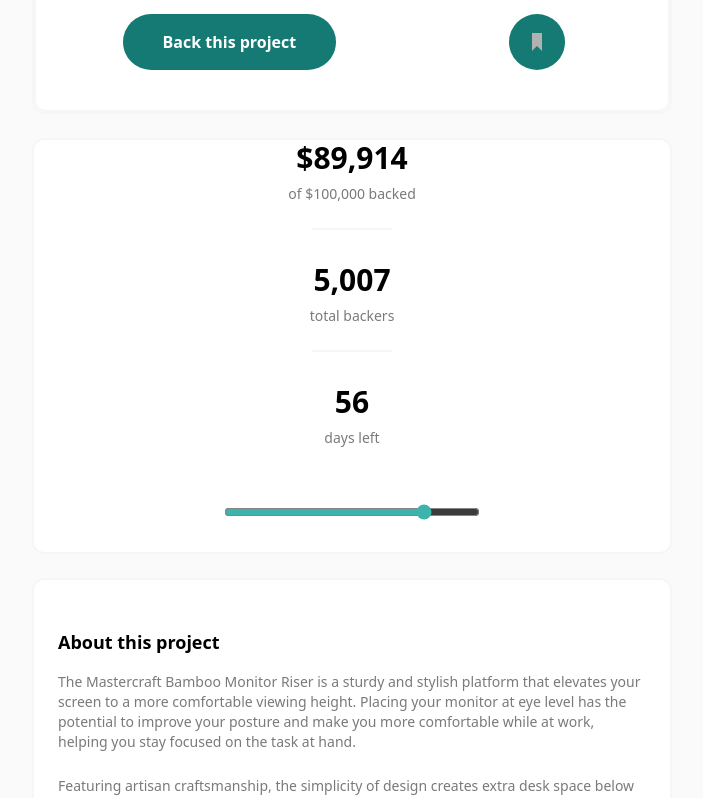
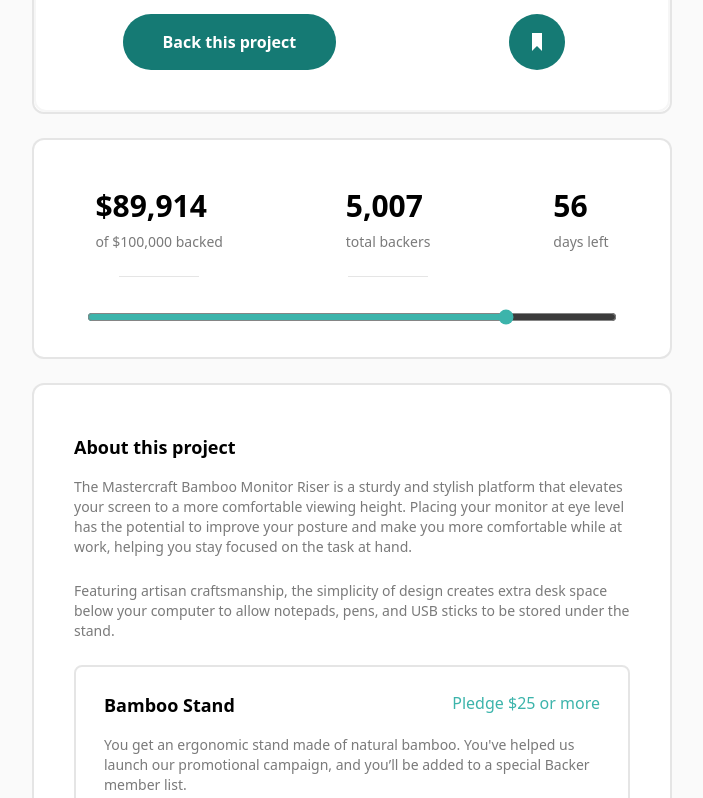
Before and after one commit to JodieAddis/crowdfunding_product_page, a React (Vite) app: page / in a window 1280 px wide. Shown: the part 460-1258 px from the top of the page, without its empty margins (288-991 px from the left). Built offline with nearby package versions, Linux system fonts and the light colour scheme.

Commit message:
Line Component + Storybook

```diff
--- a/public/assets/style/tailwind.css
+++ b/public/assets/style/tailwind.css
@@ -4,10 +4,10 @@
 
 @layer components {
   .section {
-    @apply w-80 rounded-xl border-2 border-solid border-wildSand bg-white lg:w-1/2;
+    @apply w-80 rounded-xl border-2 border-solid border-black border-opacity-10 bg-white lg:w-1/2;
   }
   .subsection {
-    @apply mx-6  rounded-lg border-2 border-solid border-wildSand px-4 py-6;
+    @apply mx-6  rounded-lg border-2 border-solid border-black border-opacity-10 px-4 py-6;
   }
   .desktop-menu {
     @apply flex-row;
@@ -15,7 +15,16 @@
   .mobile-menu {
     @apply flex-col;
   }
-  .menu-itmes {
-    @apply hover:underline, cursor-pointer pb-6;
+  .menu-items {
+    @apply cursor-pointer pb-6 hover:underline;
+  }
+  #bookmark-btn:hover {
+    @apply hover:text-silver;
+    circle {
+      fill: #707070;
+      path {
+        fill: #b1b1b1;
+      }
+    }
   }
 }
--- a/src/components/Button/index.tsx
+++ b/src/components/Button/index.tsx
@@ -1,16 +1,12 @@
-import IconBookMark from "../../icons/IconBookMark";
-
 interface ButtonProps {
-  isIcon?: boolean;
   text: string;
   css: string;
 }
 
-const Component: React.FC<ButtonProps> = ({ isIcon, text, css }) => {
+const Component: React.FC<ButtonProps> = ({ text, css }) => {
   return (
     <div>
       <button className={`flex flex-row rounded-full font-bold ${css}`}>
-        {isIcon && <IconBookMark />}
         <p className={`self-center py-4`}>{text}</p>
       </button>
     </div>
--- /dev/null
+++ b/src/components/ButtonBookMark/index.tsx
@@ -0,0 +1,29 @@
+import { useState } from "react";
+import IconBookMark from "../../icons/IconBookMark";
+
+interface ButtonProps {
+  text: string;
+}
+
+const Component: React.FC<ButtonProps> = ({ text }) => {
+  const [isDisabled, setIsDisabled] = useState<boolean>(false);
+  return (
+    <div>
+      <button
+        className={`flex cursor-pointer flex-row rounded-full  bg-aquaHaze font-bold ${
+          isDisabled ? "text-mineShaft" : "text-surfieGreen"
+        }`}
+        onClick={() => {
+          setIsDisabled(true);
+        }}
+        disabled={isDisabled}
+        id="bookmark-btn"
+      >
+        <IconBookMark clicked={isDisabled} />
+        <p className={`self-center py-4 pr-10 `}>{text}</p>
+      </button>
+    </div>
+  );
+};
+
+export default Component;
--- /dev/null
+++ b/src/components/Line/index.tsx
@@ -0,0 +1,16 @@
+import useScreenSize from "../../hook/useScreenSize";
+
+const Component = () => {
+  const isMobile = useScreenSize();
+  return (
+    <>
+      {isMobile ? (
+        <div className="h-[1px] w-[80px] bg-black bg-opacity-10"></div>
+      ) : (
+        <div className="ml-24 h-[80px] w-[1px] bg-black bg-opacity-10"></div>
+      )}
+    </>
+  );
+};
+
+export default Component;
--- a/src/components/Products/ProductsHeaderSection/index.tsx
+++ b/src/components/Products/ProductsHeaderSection/index.tsx
@@ -1,12 +1,15 @@
 import Button from "../../Button";
+import ButtonBookMark from "../../ButtonBookMark";
 import IconBookMark from "../../../icons/IconBookMark";
 import IconLogo from "../../../icons/IconLogo";
 import Heading from "../../../typographies/Heading";
 import Paragraph from "../../../typographies/Paragraph";
 import useScreenSize from "../../../hook/useScreenSize";
+import { useState } from "react";
 
 const Component = () => {
   const isMobile = useScreenSize();
+  const [isDisabled, setIsDisabled] = useState<boolean>(false);
   return (
     <>
       <div className=" flex justify-center">
@@ -27,23 +30,17 @@
             <>
               <Button
                 text="Back this project"
-                isIcon={false}
                 css="bg-surfieGreen text-white px-10"
               />
-              <IconBookMark />
+              <IconBookMark clicked={isDisabled} />
             </>
           ) : (
             <>
               <Button
                 text="Back this project"
-                isIcon={false}
                 css="bg-surfieGreen text-white px-10"
               />
-              <Button
-                text="Bookmarked"
-                isIcon={true}
-                css="bg-aquaHaze text-surfieGreen hover:text-doveGray pr-10"
-              />
+              <ButtonBookMark text="Bookmark" />
             </>
           )}
         </div>
--- a/src/components/Products/ProductsInfo/index.tsx
+++ b/src/components/Products/ProductsInfo/index.tsx
@@ -19,10 +19,22 @@
   numberDays,
   textButton,
 }) => {
+  const getOpacity = () => {
+    return numberDays === "0" ? "opacity-50" : "";
+  };
   return (
-    <>
-      <Heading kind="h4" content={title} css="text-sm font-bold mb-2" />
-      <Paragraph content={subtitle} css="text-keppel text-sm mb-5" />
+    <div className={`${getOpacity()} mx-3`}>
+      <div className="flex flex-col lg:flex-row lg:justify-between">
+        <Heading
+          kind="h4"
+          content={title}
+          css="text-sm lg:text-lg font-bold mb-2"
+        />
+        <Paragraph
+          content={subtitle}
+          css="text-keppel text-sm lg:text-base mb-5 font-medium"
+        />
+      </div>
       <Paragraph content={text} css="text-silver text-sm mb-6" />
       <div className="flex flex-col lg:flex-row lg:justify-between">
         <div className="mb-4 flex flex-row">
@@ -30,12 +42,11 @@
           <Paragraph content={textDays} css="ml-2 text-silver self-center" />
         </div>
         <Button
-          isIcon={false}
           text={textButton}
           css="bg-keppel text-white px-10 text-sm hover:bg-surfieGreen"
         />
       </div>
-    </>
+    </div>
   );
 };
 
--- a/src/components/Products/ProductsInfoSection/index.tsx
+++ b/src/components/Products/ProductsInfoSection/index.tsx
@@ -11,7 +11,7 @@
 
 const Component = () => {
   return (
-    <>
+    <div className="lg:mx-4">
       <div className="mx-6 mt-4 pt-8">
         <Heading
           kind="h3"
@@ -55,7 +55,7 @@
           />
         </section>
       </div>
-    </>
+    </div>
   );
 };
 
--- a/src/components/Products/ProductsNumberInfo/index.tsx
+++ b/src/components/Products/ProductsNumberInfo/index.tsx
@@ -8,10 +8,10 @@
 
 const Component = ({ title, text }: TextProps) => {
   return (
-    <>
+    <div className="flex flex-col">
       <Heading kind="h3" content={title} css="text-3xl font-bold mb-2" />
       <Paragraph content={text} css="text-silver text-sm mb-6" />
-    </>
+    </div>
   );
 };
 
--- a/src/components/Products/ProductsStatsSection/index.tsx
+++ b/src/components/Products/ProductsStatsSection/index.tsx
@@ -1,27 +1,41 @@
 import PriceSectionLayout from "../../../layout/PriceSectionLayout";
 import ProductsNumberInfo from "../ProductsNumberInfo";
+import Line from "../../Line";
+
+import useScreenSize from "../../../hook/useScreenSize";
 
 const Component = () => {
+  const isMobile = useScreenSize();
   return (
     <>
-      <div>
+      <div className="mt-12">
+        <section className="flex flex-col lg:flex-row lg:justify-around">
           <PriceSectionLayout>
+            <div
+              className={`flex ${isMobile ? "flex-col items-center" : "flex-row"}`}
+            >
               <ProductsNumberInfo title="$89,914" text="of $100,000 backed" />
-          <div className="flex w-20 self-center border-b-2 border-solid border-wildSand"></div>
+              <Line />
+            </div>
           </PriceSectionLayout>
           <PriceSectionLayout>
+            <div
+              className={`flex ${isMobile ? "flex-col items-center" : "flex-row"}`}
+            >
               <ProductsNumberInfo title="5,007" text="total backers" />
-          <div className="flex w-20 self-center border-b-2 border-solid border-wildSand"></div>
+              <Line />
+            </div>
           </PriceSectionLayout>
           <PriceSectionLayout>
             <ProductsNumberInfo title="56" text="days left" />
           </PriceSectionLayout>
+        </section>
         <section className="flex justify-center">
           <input
             type="range"
             value={56}
             max={70}
-            className="pointer-events-none mb-8 w-64 bg-wildSand accent-keppel"
+            className="pointer-events-none mb-8 w-64 border-none bg-wildSand accent-keppel lg:w-5/6"
           />
         </section>
       </div>
--- a/src/icons/IconBookMark/index.tsx
+++ b/src/icons/IconBookMark/index.tsx
@@ -1,15 +1,22 @@
-const Icon = () => {
+type BookmarkProps = {
+  clicked: boolean;
+};
+
+const Icon = ({ clicked }: BookmarkProps) => {
   return (
     <div className="mr-4">
-      <svg
-        width="56"
-        height="56"
-        xmlns="http://www.w3.org/2000/svg"
-        className=" hover:fill-doveGray"
-      >
+      <svg width="56" height="56" xmlns="http://www.w3.org/2000/svg">
         <g fill="none" fill-rule="evenodd">
-          <circle fill="#157a74" cx="28" cy="28" r="28" />
-          <path fill="#B1B1B1" d="M23 19v18l5-5.058L33 37V19z" />
+          <circle
+            fill={clicked ? "#2F2F2F" : "#157a74"}
+            cx="28"
+            cy="28"
+            r="28"
+          />
+          <path
+            fill={clicked ? "#B1B1B1" : "#ffffff"}
+            d="M23 19v18l5-5.058L33 37V19z"
+          />
         </g>
       </svg>
     </div>
--- a/tailwind.config.js
+++ b/tailwind.config.js
@@ -11,9 +11,10 @@
         silver: "#7a7a7a", //Text color
         aquaHaze: "#f4f8f9", //bookmark button
         doveGray: "#707070",
-        keppel: "#3cb4ab", //acitve button
+        keppel: "#3cb4ab", //active button
         surfieGreen: "#157a74", //disabled button
         alabaster: "#fafafa", // main bg
+        mineShaft: "2f2f2f", //disabled bookmark button
       },
       backgroundImage: {
         headerDesktop: "url('/src/assets/img/header-desktop.jpg')",
```
Also changed, not shown: 2 other files (tests, documents, lock files or other folders). Lines whose indentation alone changed are shown as unchanged.
